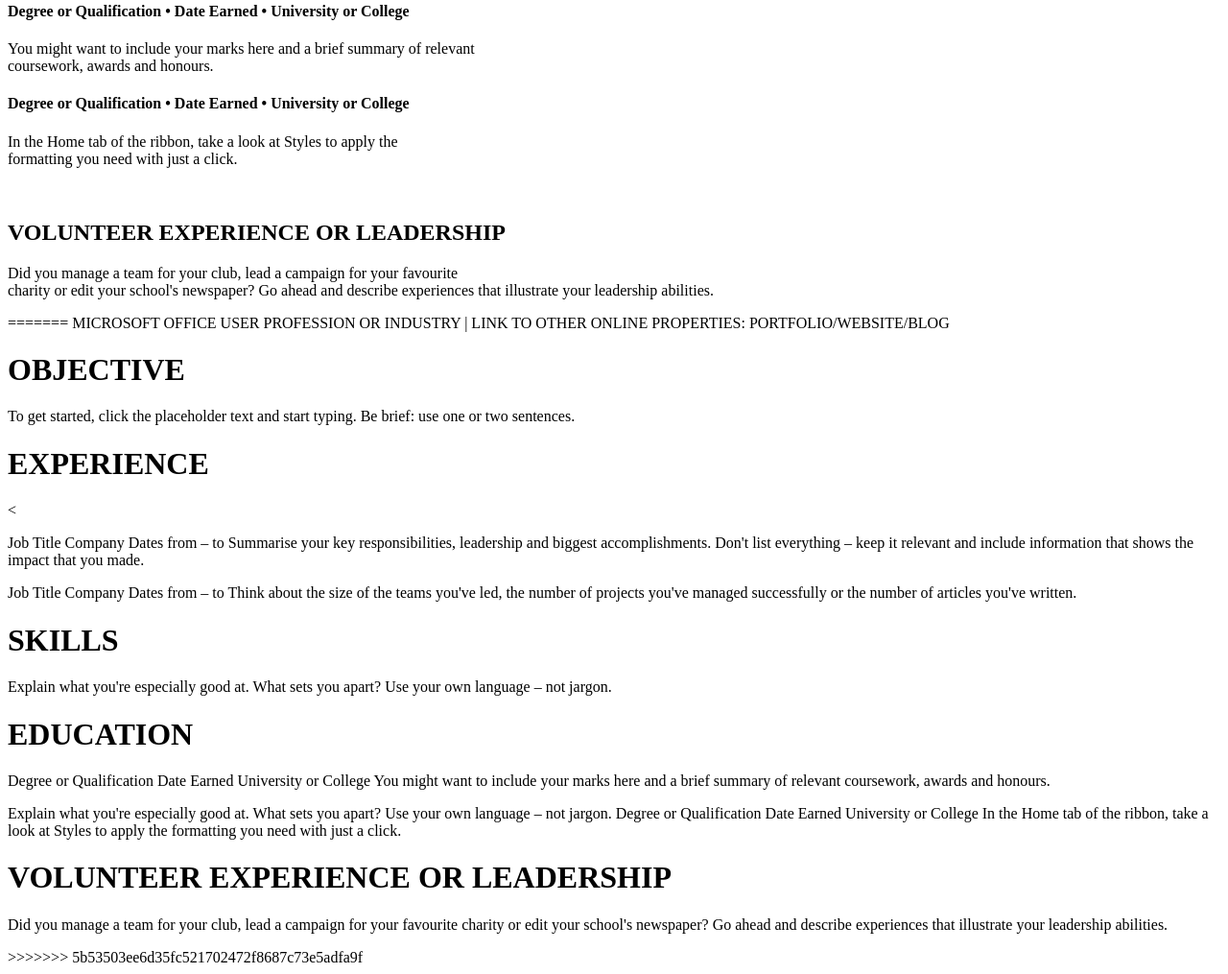
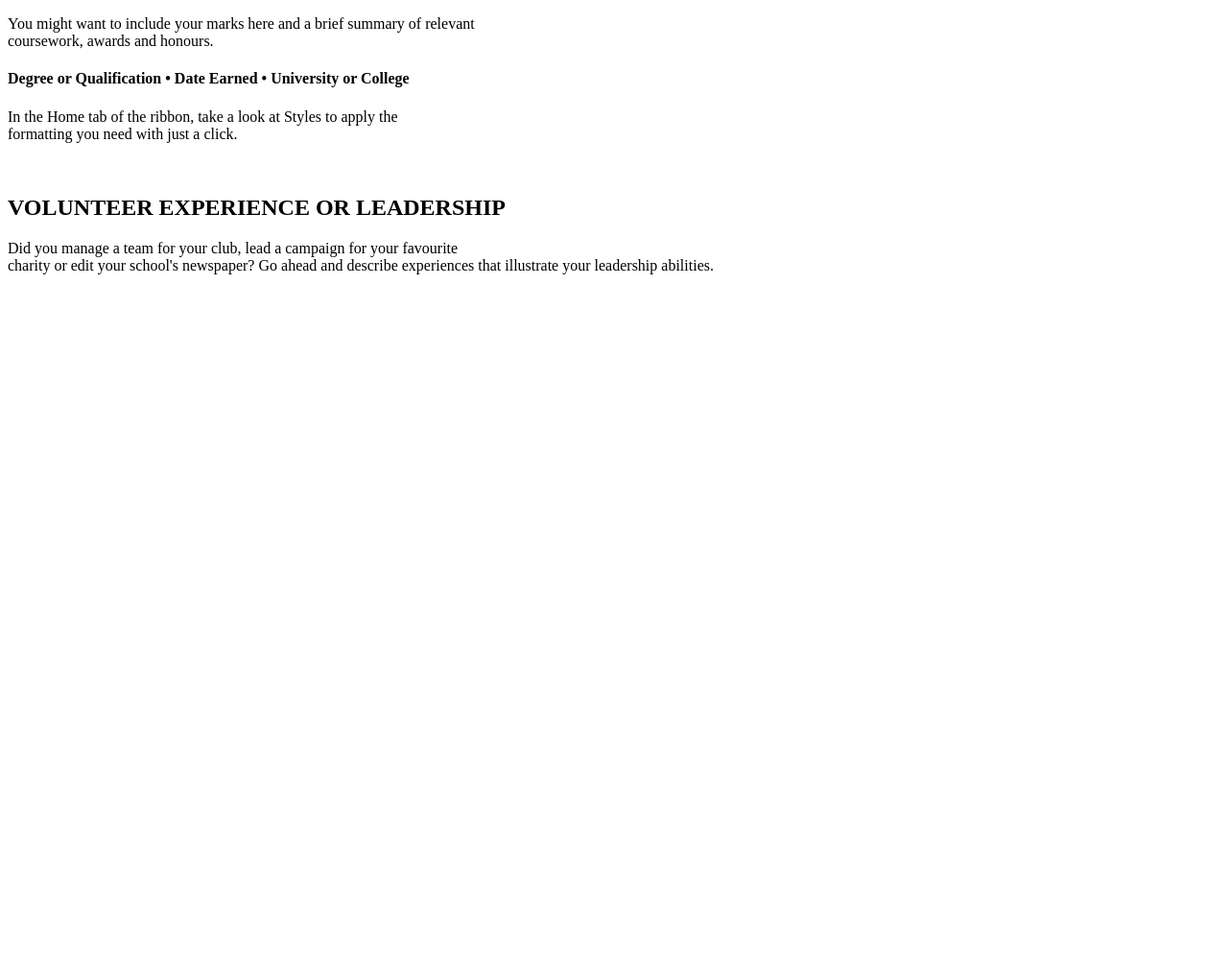
Before and after one commit to kefamasiele/ABC20-016, a plain HTML site: page resume.html in a window 1280 px wide. Shown: the part 776-1791 px from the top of the page at 96% size. After the commit the page ends 1078 px from the top, so only its background shows below. Drawn offline with Linux system fonts and the light colour scheme.

Commit message:
Update and rename index.html to resume.html

```diff
--- a/index.html
+++ b/resume.html
@@ -1,6 +1,5 @@
 <!DOCTYPE html>
 <html>
-<<<<<<< HEAD
 <head>
   <title>resume</title>
 </head>
@@ -47,47 +46,5 @@
   <h2>VOLUNTEER EXPERIENCE OR LEADERSHIP</h2>
   <p>Did you manage a team for your club, lead a campaign for your favourite <br>charity or edit your school's newspaper? Go ahead and describe experiences that illustrate your leadership abilities.</p>
 </div>
-=======
-
-  <head>
-    <title>resume</title>
-  MICROSOFT OFFICE USER
-PROFESSION OR INDUSTRY | LINK TO OTHER ONLINE PROPERTIES: PORTFOLIO/WEBSITE/BLOG
-  </head>
-
-  <body>
-  <h1>OBJECTIVE</h1>
-  <p>To get started, click the placeholder text and start typing. Be brief: use one or two sentences.</p>
-
-  <h1>EXPERIENCE</h1>
-  <<p>Job Title
-Company
-Dates from – to
-Summarise your key responsibilities, leadership and biggest accomplishments.  Don't list everything – keep it relevant and include information that shows the impact that you made.
-</p>
-<p>Job Title
-Company
-Dates from – to
-Think about the size of the teams you've led, the number of projects you've managed successfully or the number of articles you've written.
-</p>
-<h1>SKILLS</h1>
-<p>Explain what you're especially good at. What sets you apart? Use your own language – not jargon.</p>
-
-<h1>EDUCATION</h1>
-<p>Degree or Qualification
-Date Earned
-University or College
-You might want to include your marks here and a brief summary of relevant coursework, awards and honours.
-</p>
-<p>Explain what you're especially good at. What sets you apart? Use your own language – not jargon.
-Degree or Qualification
-Date Earned
-University or College
-In the Home tab of the ribbon, take a look at Styles to apply the formatting you need with just a click.
-</p>
-
-<h1>VOLUNTEER EXPERIENCE OR LEADERSHIP</h1>
-<p>Did you manage a team for your club, lead a campaign for your favourite charity or edit your school's newspaper? Go ahead and describe experiences that illustrate your leadership abilities.</p>
->>>>>>> 5b53503ee6d35fc521702472f8687c73e5adfa9f
 </body>
 </html>
```
